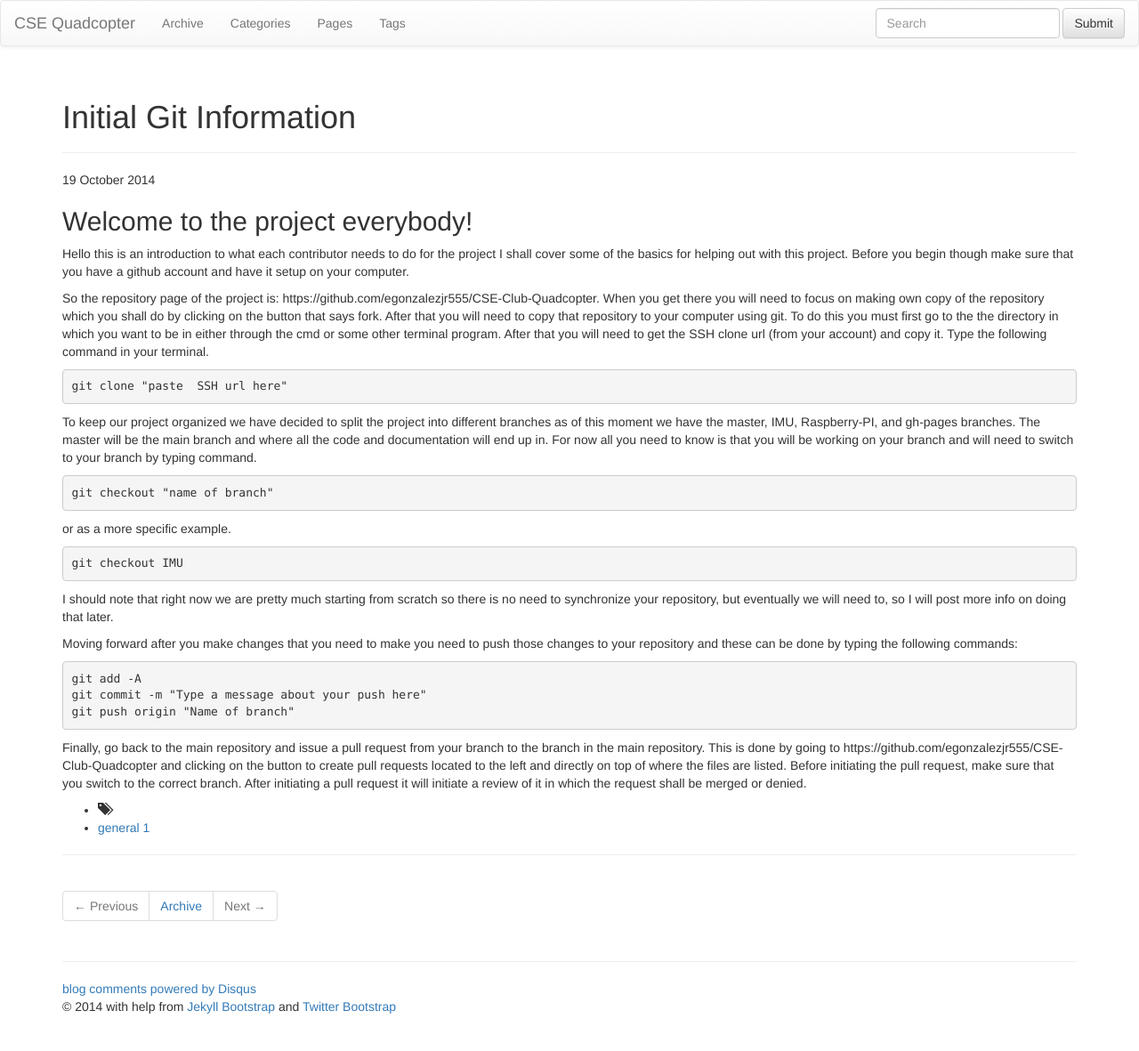
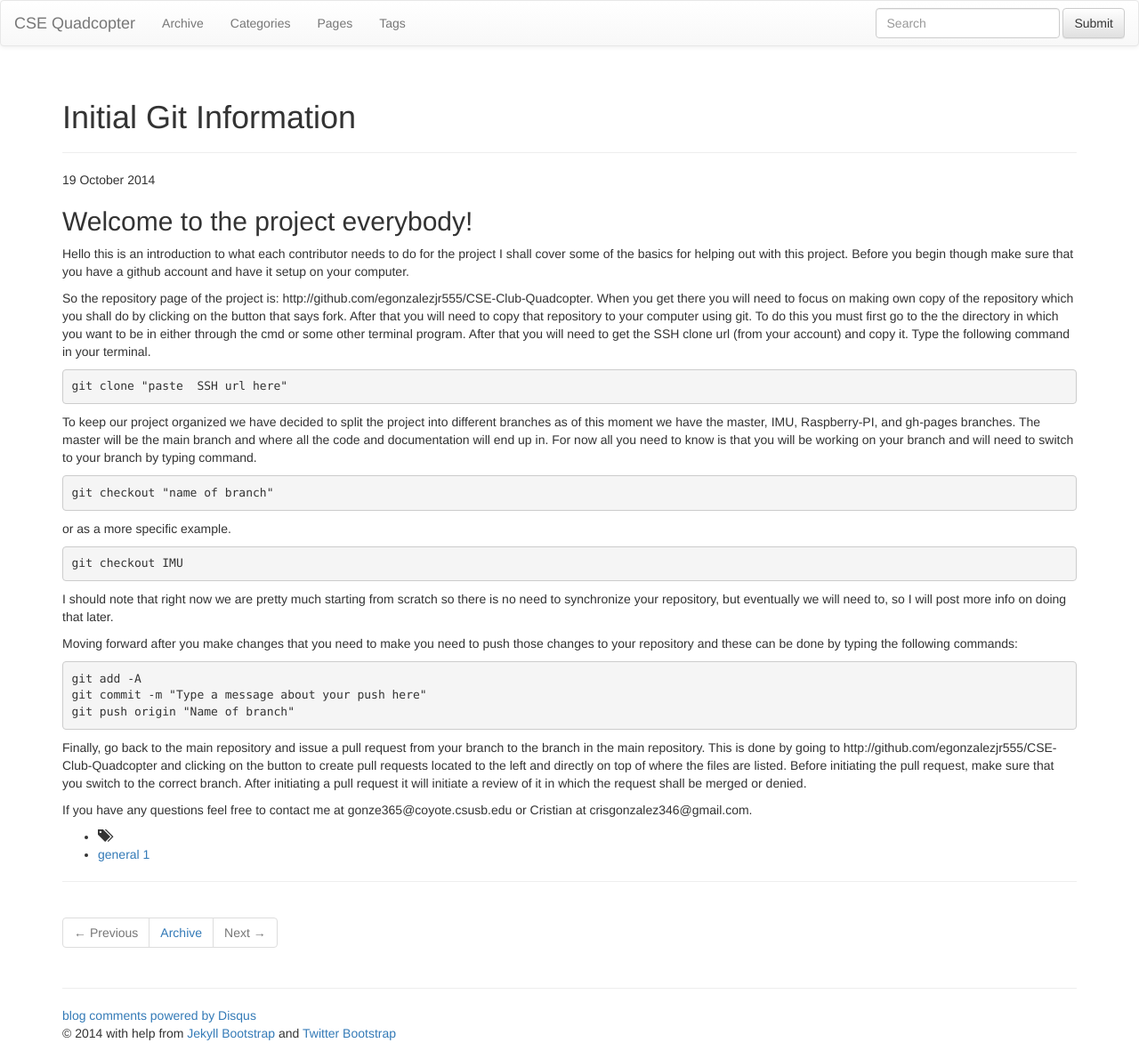
Before and after one commit to cristianBGonzalez/CSE-Club-Quadcopter, a Jekyll site: the page built from _posts/2014-10-19-initial-git-information.md, in a window 1280 px wide. Shown: the whole page at 89% size. Built offline with Jekyll 4.4.1, drawn with Linux system fonts in a browser that asks for light colours; nearby versions of some CDN libraries; library files that are not in the unit come from our copies; comment, search, counter and statistics services are not loaded; before the commit the page ends 1151 px from its top, so only the background shows below that.

Commit message:
Install so that webpage will work

```diff
--- a/_posts/2014-10-19-initial-git-information.md
+++ b/_posts/2014-10-19-initial-git-information.md
@@ -11,7 +11,7 @@
 
 Hello this is an introduction to what each contributor needs to do for the project I shall cover some of the basics for helping out with this project. Before you begin though make sure that you have a github account and have it setup on your computer.
 
-So the repository page of the project is: https://github.com/egonzalezjr555/CSE-Club-Quadcopter. When you get there you will need to focus on making own copy of the repository which you shall do by clicking on the button that says fork. After that you will need to copy that repository to your computer using git. To do this you must first go to the the directory in which you want to be in either through the cmd or some other terminal program. After that you will need  to get the SSH clone url (from your account) and copy it. Type the following command in your terminal.
+So the repository page of the project is: http://github.com/egonzalezjr555/CSE-Club-Quadcopter. When you get there you will need to focus on making own copy of the repository which you shall do by clicking on the button that says fork. After that you will need to copy that repository to your computer using git. To do this you must first go to the the directory in which you want to be in either through the cmd or some other terminal program. After that you will need  to get the SSH clone url (from your account) and copy it. Type the following command in your terminal.
 
 {% highlight bash %}
 git clone "paste  SSH url here"
@@ -39,4 +39,6 @@
 git push origin "Name of branch"
 {% endhighlight %}
 
-Finally, go back to the main repository and issue a pull request from your branch to the branch in the main repository. This is done by going to https://github.com/egonzalezjr555/CSE-Club-Quadcopter and clicking on the button to create pull requests located to the left and directly on top of where the files are listed. Before initiating the pull request, make sure that you switch to the correct branch. After initiating a pull request it will initiate a review of it in which the request shall be merged or denied.
+Finally, go back to the main repository and issue a pull request from your branch to the branch in the main repository. This is done by going to http://github.com/egonzalezjr555/CSE-Club-Quadcopter and clicking on the button to create pull requests located to the left and directly on top of where the files are listed. Before initiating the pull request, make sure that you switch to the correct branch. After initiating a pull request it will initiate a review of it in which the request shall be merged or denied.
+
+If you have any questions feel free to contact me at gonze365@coyote.csusb.edu or Cristian at crisgonzalez346@gmail.com.
```
Also changed, not shown: index.md (+1 -1 lines).
